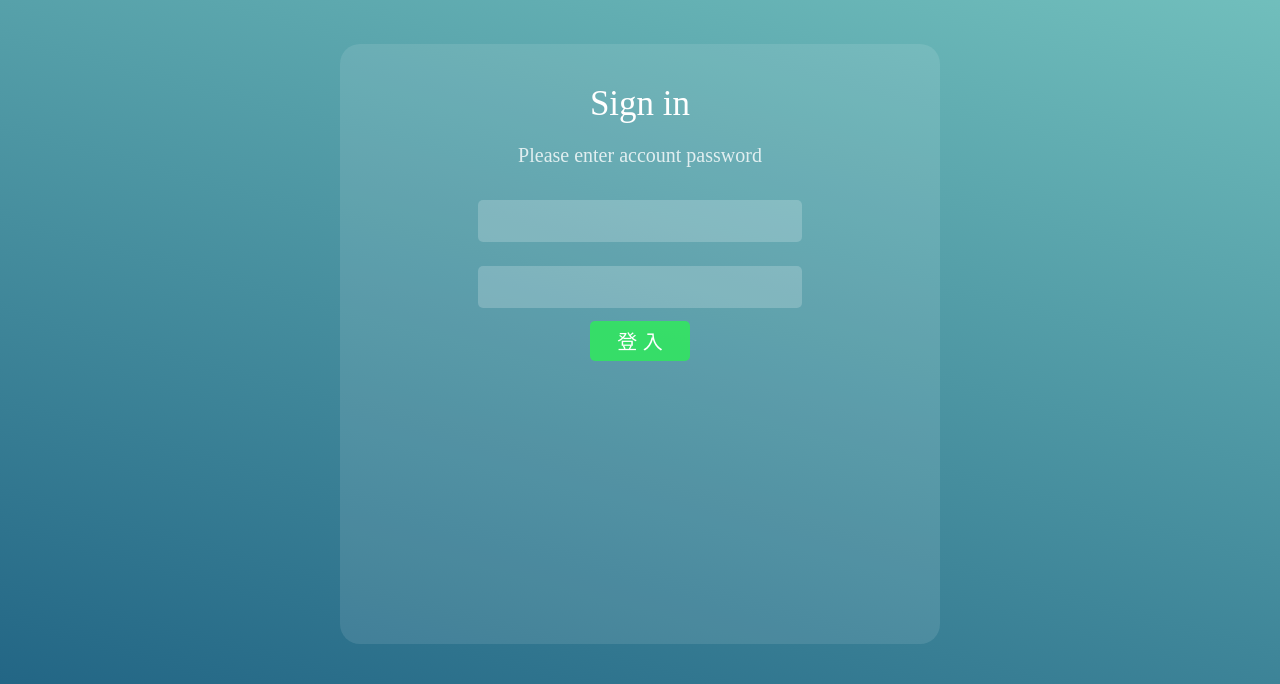
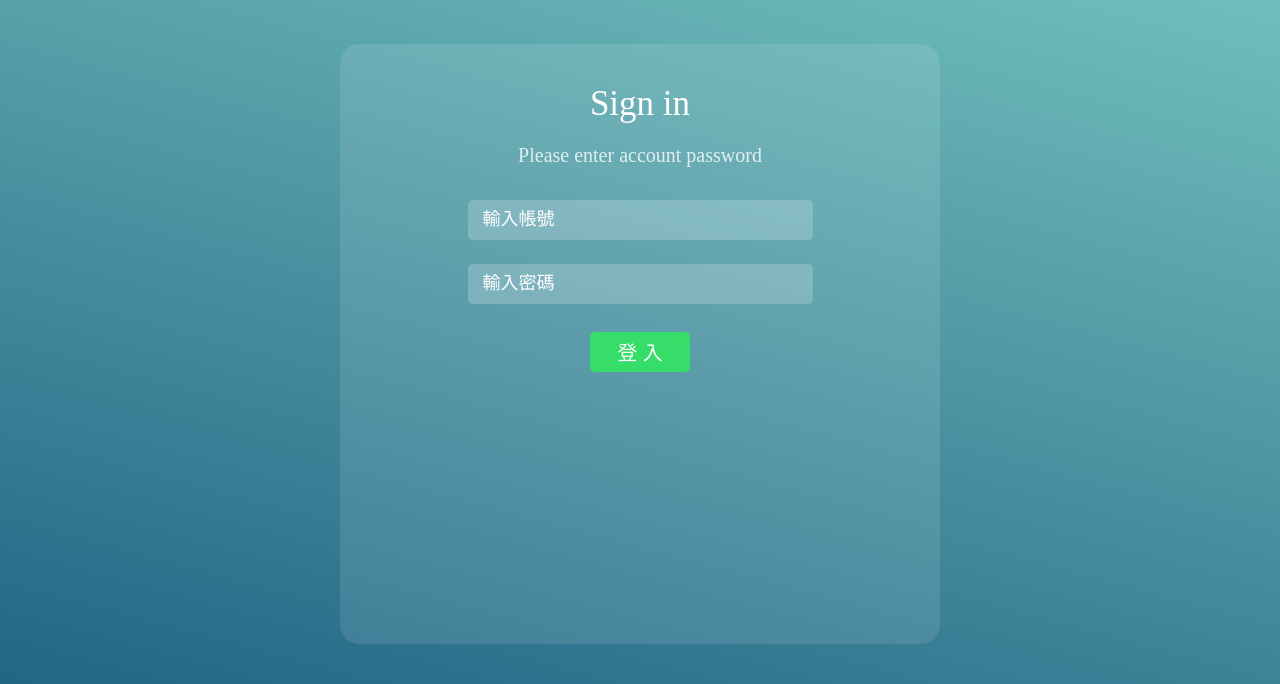
Before and after one commit to POPOB2/vote, a PHP site: page /login.php in a window 1280 px wide. Shown: the part 203-887 px from the top of the page. Run offline with PHP 8.4, Linux system fonts and the light colour scheme.

Commit message:
登入頁面

```diff
--- a/css/login.css
+++ b/css/login.css
@@ -1,6 +1,5 @@
 body{
     background-image: linear-gradient(15deg, #13547a 0%, #80d0c7 100%);
-    /* background-image: url(../upload/B.jpg); */
     min-width: 1000px;
     min-height: 1077px;
     display: flex;
@@ -36,7 +35,7 @@ body{
 }
 .main tr td input{
     /* border: 1px solid red; */
-    width: 320px;
+    width: 315px;
     height: 40px;
     background-color: rgba(255, 255, 255, 0.2);
     border:none;
@@ -44,14 +43,22 @@ body{
     border-radius: 5px;
     margin: 10px;
     color: white;
-    font-size: 20px;
+    font-size: 18px;
+    padding: 0 15px;
+}
+.main tr td input::placeholder{
+    color: white;
+}
+
+.main tr td input:hover{
+    background-color: rgba(255, 255, 255, 0.3);
 }
 .log{
     /* background-color: white; */
     background-color: rgba(46, 238, 88,0.8);
     color: white;
     font-size: 20px;
-
+    margin-top: 15px;
     width: 100px;
     height: 40px;
     border-radius: 5px;
--- a/login.php
+++ b/login.php
@@ -20,10 +20,10 @@
         <form action="checklogin.php" method="post">
             <table>
                 <tr>
-                    <td><input type="text" name="acc"></td>
+                    <td><input type="text" name="acc" placeholder="輸入帳號"></td>
                 </tr>
                 <tr>
-                    <td><input type="text" name="pwd"></td>
+                    <td><input type="text" name="pwd" placeholder="輸入密碼"></td>
                 </tr>
             </table>
 
```
